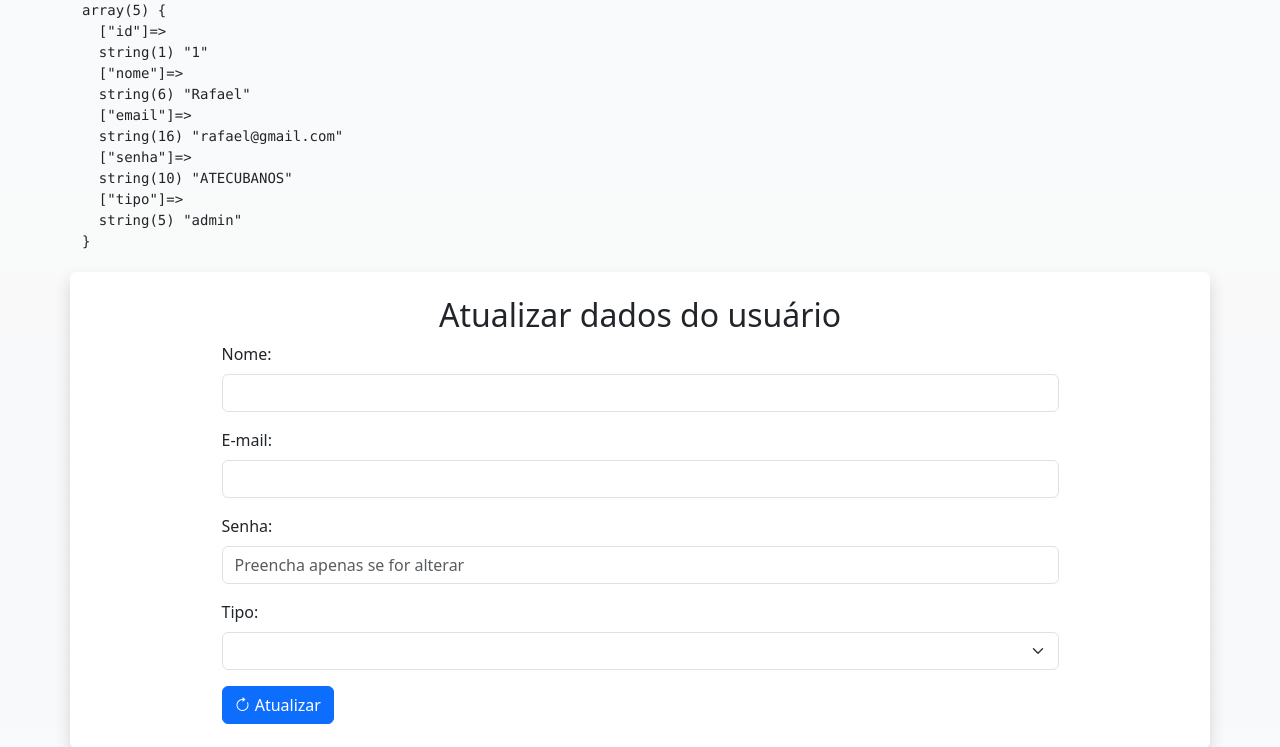
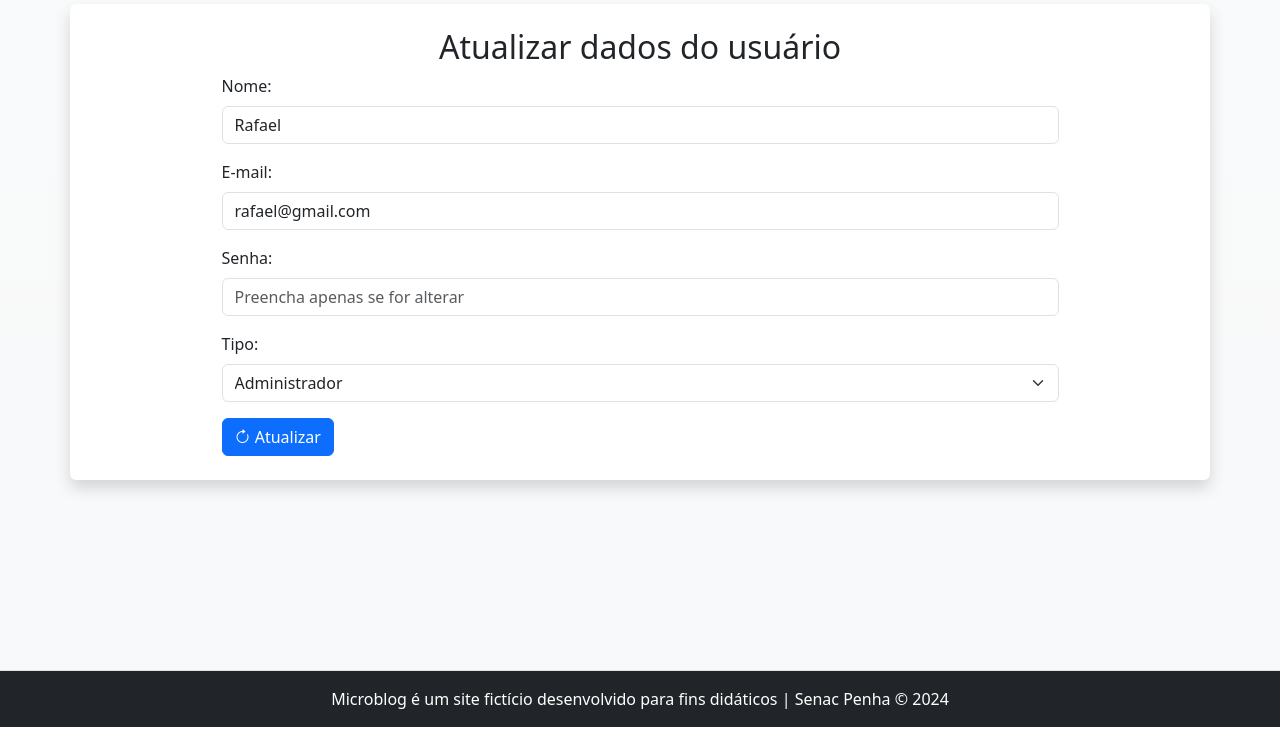
Before and after one commit to Rafaelmalaquias92/microblog-rafael, a PHP site: page /admin/usuario-atualiza.php?id=1 in a window 1280 px wide. Shown: the part 73-820 px from the top of the page. Run offline with PHP 8.4, Linux system fonts and the light colour scheme; data comes from the database, SQL or seed files in the repository.

Commit message:
if para option

```diff
--- a/admin/usuario-atualiza.php
+++ b/admin/usuario-atualiza.php
@@ -8,7 +8,7 @@ $id = $_GET['id'];
 // Chamamos a função para carregar os dados da pessoa atraves do id
 $dadosUsuario = listarUmUsuario($conexao, $id);
 ?>
-<pre><?=var_dump($dadosUsuario)?></pre>
+
 
 <div class="row">
 	<article class="col-12 bg-white rounded shadow my-1 py-4">
@@ -20,13 +20,14 @@ $dadosUsuario = listarUmUsuario($conexao, $id);
 		<form autocomplete="off" class="mx-auto w-75" action="" method="post" id="form-atualizar" name="form-atualizar">
 
 			<div class="mb-3">
-				<label class="form-label" for="nome">Nome:</label>
-				<input class="form-control" type="text" id="nome" name="nome" required>
+				<label class="form-label" for="nome">Nome:</label> <input value="<?=$dadosUsuario['nome']?>"
+				class="form-control" type="text" id="nome" name="nome" required>
 			</div>
 
 			<div class="mb-3">
 				<label class="form-label" for="email">E-mail:</label>
-				<input class="form-control" type="email" id="email" name="email" required>
+				<input value="<?=$dadosUsuario['email']?>"
+				class="form-control" type="email" id="email" name="email" required>
 			</div>
 
 			<div class="mb-3">
@@ -38,8 +39,8 @@ $dadosUsuario = listarUmUsuario($conexao, $id);
 				<label class="form-label" for="tipo">Tipo:</label>
 				<select class="form-select" name="tipo" id="tipo" required>
 					<option value=""></option>
-					<option value="editor">Editor</option>
-					<option value="admin">Administrador</option>
+					<option <?php if($dadosUsuario['tipo'] === 'editor'){ echo 'selected';}?> value="editor">Editor</option>
+					<option <?php if($dadosUsuario['tipo'] === 'admin'){ echo 'selected';}?> value="admin">Administrador</option>
 				</select>
 			</div>
 
--- a/admin/usuario-insere.php
+++ b/admin/usuario-insere.php
@@ -1,6 +1,6 @@
 <?php
 require "../includes/cabecalho-admin.php";
-require "../includes/funcoesusuarios.php";
+require "../includes/funcoes-usuarios.php";
 
 if(isset($_POST['inserir'])){
 	// Capturar os dados digitados
--- a/admin/usuarios.php
+++ b/admin/usuarios.php
@@ -1,6 +1,6 @@
 <?php
 require "../includes/cabecalho-admin.php";
-require "../includes/funcoesusuarios.php";
+require "../includes/funcoes-usuarios.php";
 
 // Chamamos a função listarUsuarios e RECEBEMOS o array que ela gerou, guardando na variavel $usuarios
 $listaDeUsuarios = listarUsuarios($conexao);
```
